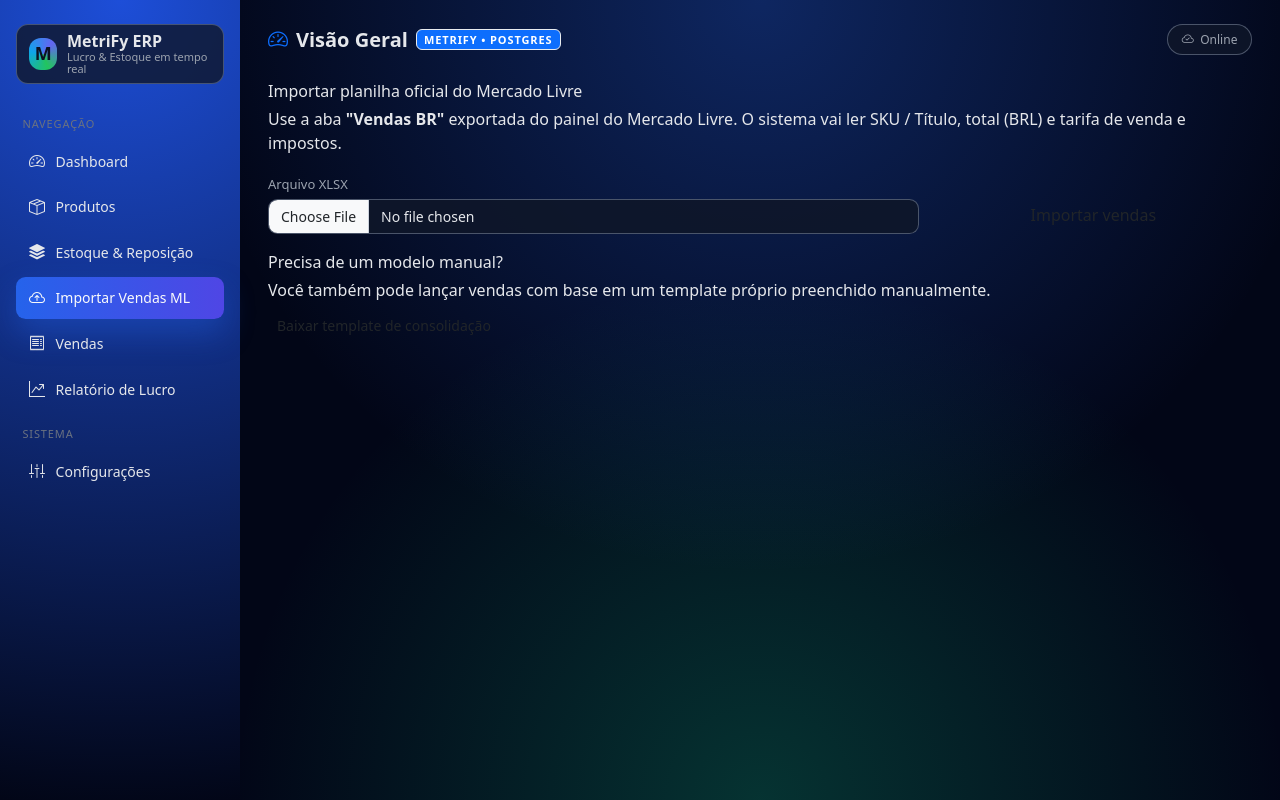
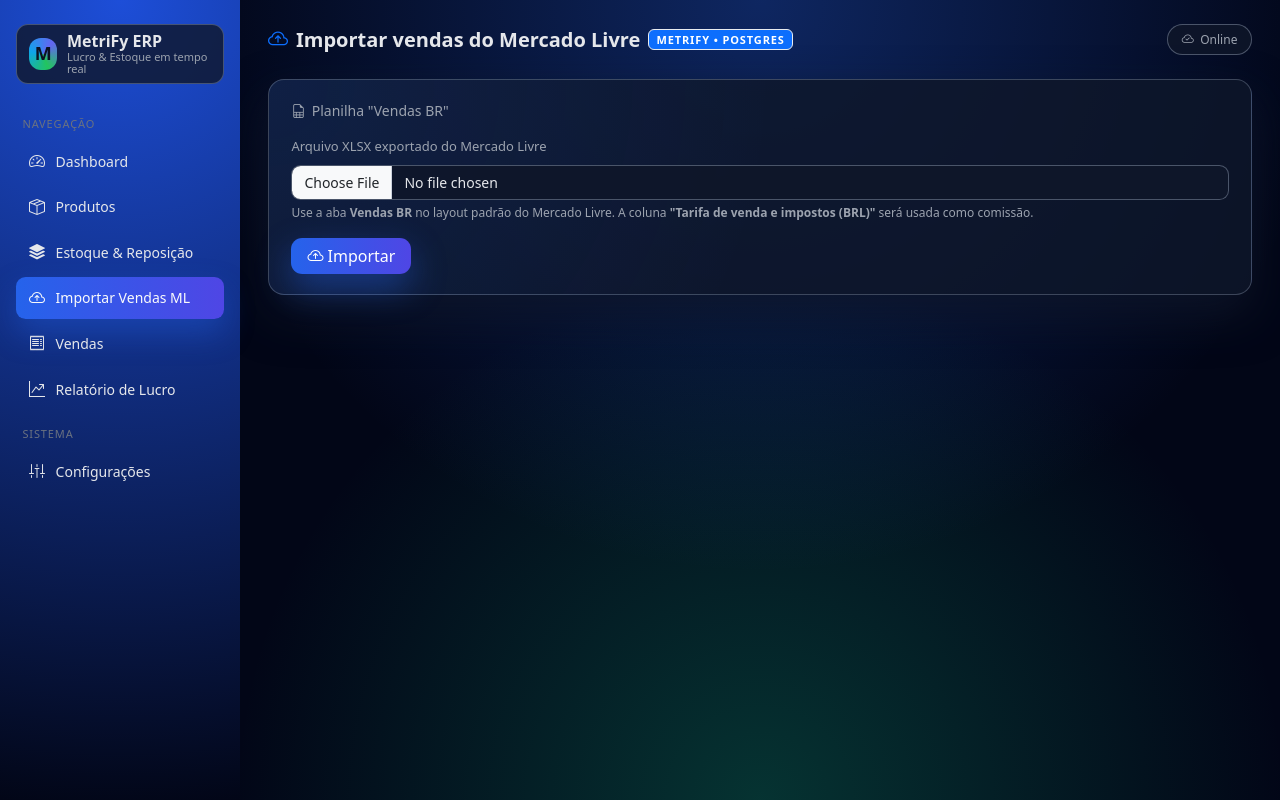
Before and after one commit to oliveirafjdo-web/Mega2.0, a Flask app: page /importar_ml in a window 1280 px wide. Run offline with Flask 3, Linux system fonts and the light colour scheme; some libraries are stand-ins or nearby versions.

Commit message:
Update importar_ml.html

```diff
--- a/templates/importar_ml.html
+++ b/templates/importar_ml.html
@@ -1,33 +1,29 @@
 {% extends "base.html" %}
-{% block title %}Importar vendas ML · MetriFy{% endblock %}
-{% block header_title %}Importação Mercado Livre{% endblock %}
+
+{% block title %}Importar vendas ML • MetriFy{% endblock %}
+{% block page_icon %}<i class="bi bi-cloud-arrow-up text-primary"></i>{% endblock %}
+{% block page_title %}Importar vendas do Mercado Livre{% endblock %}
 
 {% block content %}
-<div class="card-soft mb-3">
-  <div class="metric-label mb-1">Importar planilha oficial do Mercado Livre</div>
-  <div class="metric-sub">
-    Use a aba <strong>"Vendas BR"</strong> exportada do painel do Mercado Livre.
-    O sistema vai ler SKU / Título, total (BRL) e tarifa de venda e impostos.
+<div class="card-glass">
+  <div class="card-glass-header">
+    <div class="card-glass-title">
+      <i class="bi bi-file-earmark-spreadsheet"></i> Planilha "Vendas BR"
+    </div>
   </div>
-</div>
 
-<div class="card-soft mb-3">
-  <form method="post" enctype="multipart/form-data" class="row g-3 align-items-end">
-    <div class="col-12 col-md-8">
-      <label class="form-label small mb-1">Arquivo XLSX</label>
-      <input type="file" name="arquivo" class="form-control" accept=".xls,.xlsx" required>
+  <form method="post" enctype="multipart/form-data">
+    <div class="mb-3">
+      <label class="form-label" for="arquivo">Arquivo XLSX exportado do Mercado Livre</label>
+      <input type="file" class="form-control" id="arquivo" name="arquivo" accept=".xls,.xlsx" required>
+      <div class="text-soft mt-1">
+        Use a aba <strong>Vendas BR</strong> no layout padrão do Mercado Livre.
+        A coluna <strong>"Tarifa de venda e impostos (BRL)"</strong> será usada como comissão.
+      </div>
     </div>
-    <div class="col-12 col-md-4">
-      <button type="submit" class="btn btn-soft w-100 mt-3 mt-md-0">Importar vendas</button>
-    </div>
+    <button type="submit" class="btn btn-primary">
+      <i class="bi bi-cloud-arrow-up"></i> Importar
+    </button>
   </form>
 </div>
-
-<div class="card-soft">
-  <div class="metric-label mb-1">Precisa de um modelo manual?</div>
-  <div class="metric-sub mb-2">
-    Você também pode lançar vendas com base em um template próprio preenchido manualmente.
-  </div>
-  <a href="{{ url_for('exportar_template') }}" class="btn btn-soft btn-sm">Baixar template de consolidação</a>
-</div>
 {% endblock %}
```
